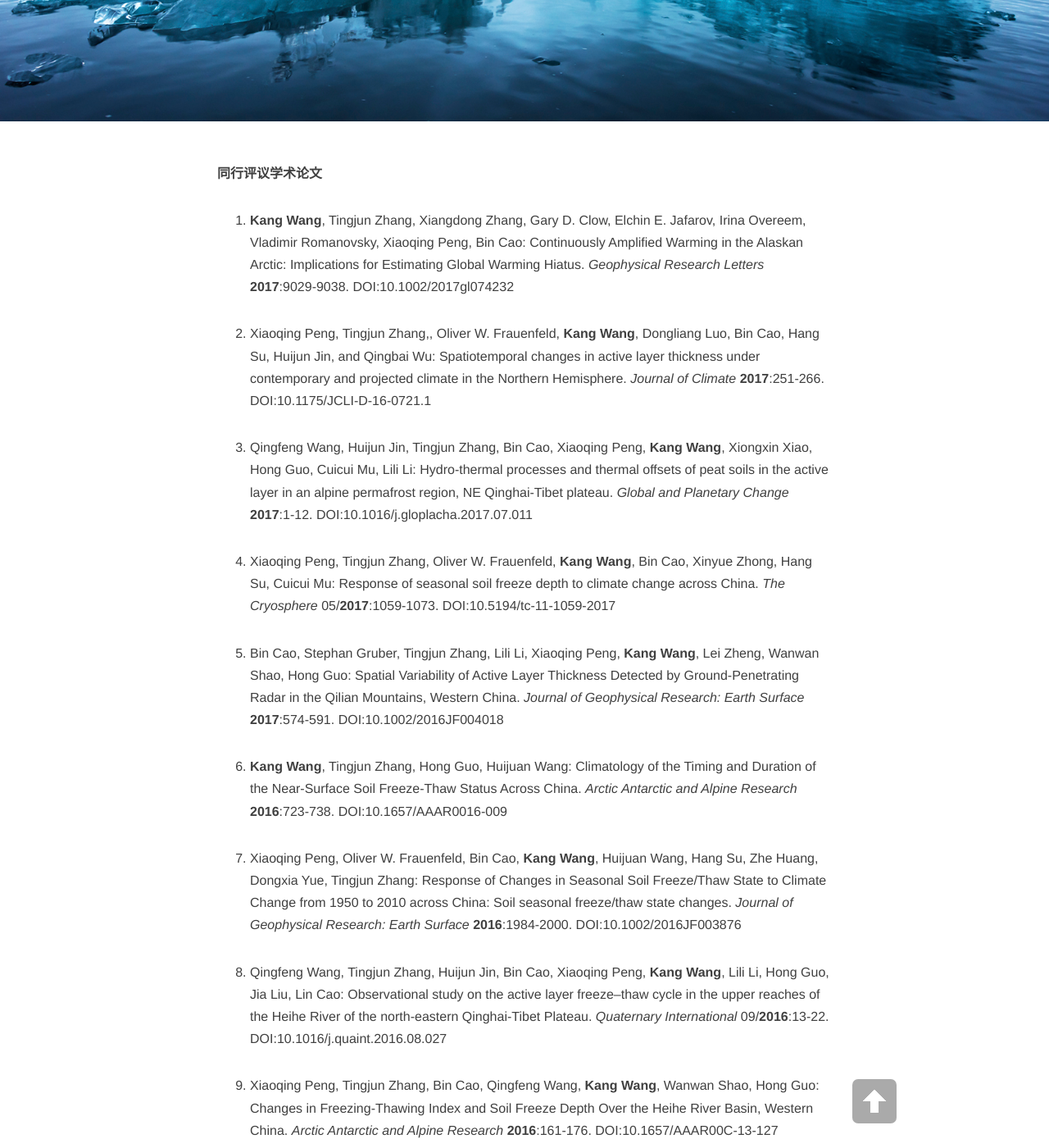
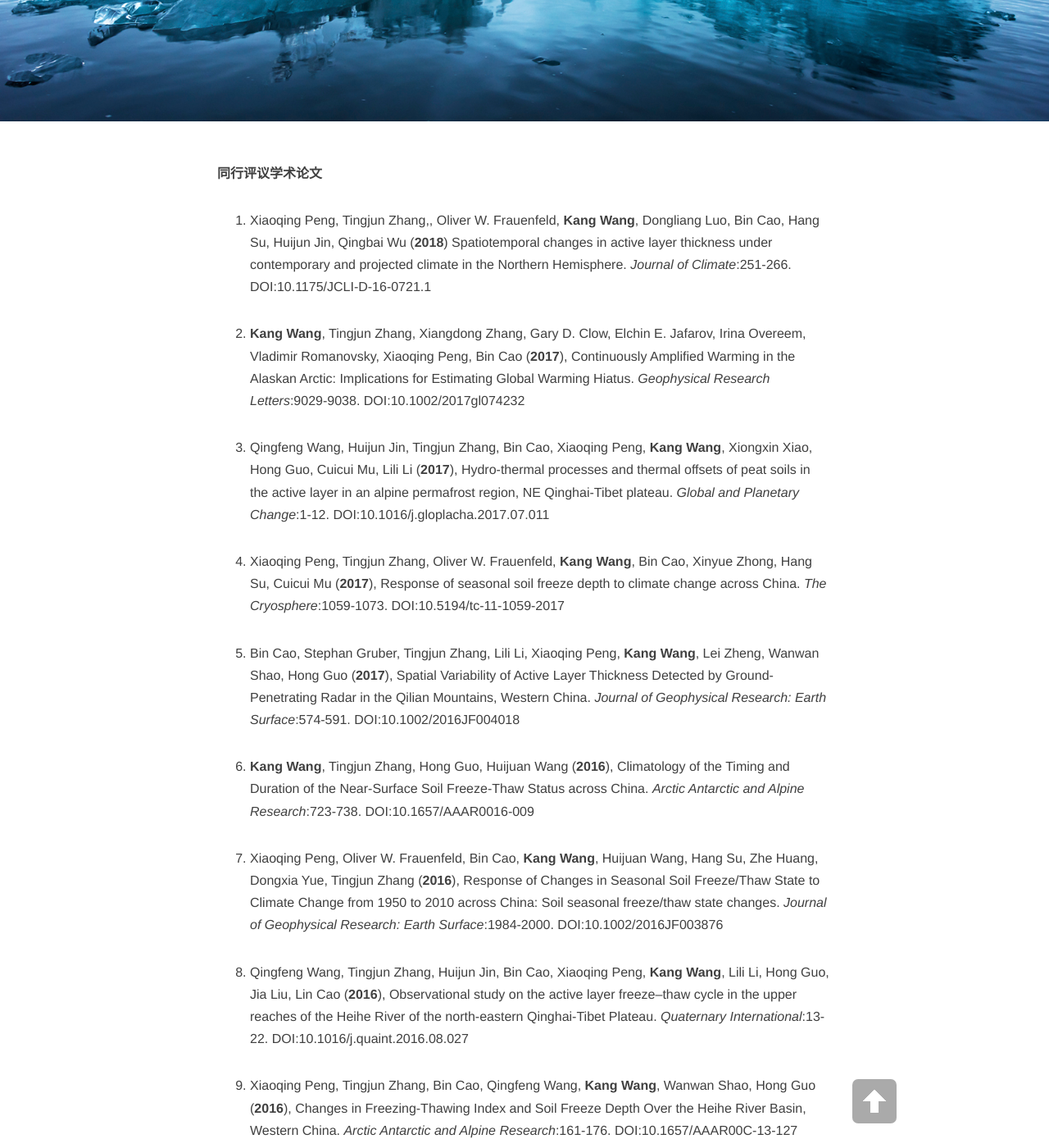
Before and after one commit to CryoECNU/cryoecnu.github.io, a Jekyll site: the page built from publication.md, in a window 1280 px wide and 1400 px high, scrolled down 280 px. Shown: the whole window at 82% size. Built offline with Jekyll 4.4.1, drawn with Linux system fonts in a browser that asks for light colours; nearby versions of some CDN libraries; some of the changed text lies outside the part shown.

Commit message:
Update publication.md

```diff
--- a/publication.md
+++ b/publication.md
@@ -7,52 +7,62 @@ header-img: "img/top.png"
 
 **同行评议学术论文**
 
-1. **Kang Wang**, Tingjun Zhang, Xiangdong Zhang, Gary D. Clow, Elchin E. Jafarov, Irina Overeem, Vladimir Romanovsky, Xiaoqing Peng, Bin Cao:
+1. Xiaoqing Peng, Tingjun Zhang,, Oliver W. Frauenfeld, **Kang Wang**, Dongliang Luo, Bin Cao, Hang Su, Huijun Jin, Qingbai Wu
+(**2018**)
+Spatiotemporal changes in active layer thickness under contemporary and projected climate in the Northern Hemisphere.
+*Journal of Climate*:251-266.
+[DOI:10.1175/JCLI-D-16-0721.1](https://doi.org/10.1175/JCLI-D-16-0721.1)
+
+1. **Kang Wang**, Tingjun Zhang, Xiangdong Zhang, Gary D. Clow, Elchin E. Jafarov, Irina Overeem, Vladimir Romanovsky, Xiaoqing Peng, Bin Cao
+(**2017**),
 Continuously Amplified Warming in the Alaskan Arctic: Implications for Estimating Global Warming Hiatus.
-*Geophysical Research Letters* **2017**:9029-9038.
+*Geophysical Research Letters*:9029-9038.
 [DOI:10.1002/2017gl074232](https://doi.org/10.1002/2017gl074232)
 
-1. Xiaoqing Peng, Tingjun Zhang,, Oliver W. Frauenfeld, **Kang Wang**, Dongliang Luo, Bin Cao, Hang Su, Huijun Jin, and Qingbai Wu:
-Spatiotemporal changes in active layer thickness under contemporary and projected climate in the Northern Hemisphere.
-*Journal of Climate* **2017**:251-266.
-[DOI:10.1175/JCLI-D-16-0721.1](https://doi.org/10.1175/JCLI-D-16-0721.1)
-
-1. Qingfeng Wang, Huijun Jin, Tingjun Zhang, Bin Cao, Xiaoqing Peng, **Kang Wang**, Xiongxin Xiao, Hong Guo, Cuicui Mu, Lili Li:
+1. Qingfeng Wang, Huijun Jin, Tingjun Zhang, Bin Cao, Xiaoqing Peng, **Kang Wang**, Xiongxin Xiao, Hong Guo, Cuicui Mu, Lili Li
+(**2017**),
 Hydro-thermal processes and thermal offsets of peat soils in the active layer in an alpine permafrost region, NE Qinghai-Tibet plateau.
-*Global and Planetary Change* **2017**:1-12.
+*Global and Planetary Change*:1-12.
 [DOI:10.1016/j.gloplacha.2017.07.011](https://doi.org/10.1016/j.gloplacha.2017.07.011)
 
-1. Xiaoqing Peng, Tingjun Zhang, Oliver W. Frauenfeld, **Kang Wang**, Bin Cao, Xinyue Zhong, Hang Su, Cuicui Mu:
+1. Xiaoqing Peng, Tingjun Zhang, Oliver W. Frauenfeld, **Kang Wang**, Bin Cao, Xinyue Zhong, Hang Su, Cuicui Mu
+(**2017**),
 Response of seasonal soil freeze depth to climate change across China.
-*The Cryosphere* 05/**2017**:1059-1073.
+*The Cryosphere*:1059-1073.
 [DOI:10.5194/tc-11-1059-2017](https://doi.org/10.5194/tc-11-1059-2017)
 
-1. Bin Cao, Stephan Gruber, Tingjun Zhang, Lili Li, Xiaoqing Peng, **Kang Wang**, Lei Zheng, Wanwan Shao, Hong Guo:
+1. Bin Cao, Stephan Gruber, Tingjun Zhang, Lili Li, Xiaoqing Peng, **Kang Wang**, Lei Zheng, Wanwan Shao, Hong Guo
+(**2017**),
 Spatial Variability of Active Layer Thickness Detected by Ground-Penetrating Radar in the Qilian Mountains, Western China.
-*Journal of Geophysical Research: Earth Surface* **2017**:574-591.
+*Journal of Geophysical Research: Earth Surface*:574-591.
 [DOI:10.1002/2016JF004018](https://doi.org/10.1002/2016JF004018)
 
-1. **Kang Wang**, Tingjun Zhang, Hong Guo, Huijuan Wang:
-Climatology of the Timing and Duration of the Near-Surface Soil Freeze-Thaw Status Across China.
-*Arctic Antarctic and Alpine Research* **2016**:723-738.
+1. **Kang Wang**, Tingjun Zhang, Hong Guo, Huijuan Wang
+(**2016**),
+Climatology of the Timing and Duration of the Near-Surface Soil Freeze-Thaw Status across China.
+*Arctic Antarctic and Alpine Research*:723-738.
 [DOI:10.1657/AAAR0016-009](https://doi.org/10.1657/AAAR0016-009)
 
-1. Xiaoqing Peng, Oliver W. Frauenfeld, Bin Cao, **Kang Wang**, Huijuan Wang, Hang Su, Zhe Huang, Dongxia Yue, Tingjun Zhang:
+1. Xiaoqing Peng, Oliver W. Frauenfeld, Bin Cao, **Kang Wang**, Huijuan Wang, Hang Su, Zhe Huang, Dongxia Yue, Tingjun Zhang
+(**2016**),
 Response of Changes in Seasonal Soil Freeze/Thaw State to Climate Change from 1950 to 2010 across China: Soil seasonal freeze/thaw state changes.
-*Journal of Geophysical Research: Earth Surface* **2016**:1984-2000.
+*Journal of Geophysical Research: Earth Surface*:1984-2000.
 [DOI:10.1002/2016JF003876](https://doi.org/10.1002/2016JF003876)
 
-1. Qingfeng Wang, Tingjun Zhang, Huijun Jin, Bin Cao, Xiaoqing Peng, **Kang Wang**, Lili Li, Hong Guo, Jia Liu, Lin Cao:
+1. Qingfeng Wang, Tingjun Zhang, Huijun Jin, Bin Cao, Xiaoqing Peng, **Kang Wang**, Lili Li, Hong Guo, Jia Liu, Lin Cao
+(**2016**),
 Observational study on the active layer freeze–thaw cycle in the upper reaches of the Heihe River of the north-eastern Qinghai-Tibet Plateau.
-*Quaternary International* 09/**2016**:13-22.
+*Quaternary International*:13-22.
 [DOI:10.1016/j.quaint.2016.08.027](https://doi.org/10.1016/j.quaint.2016.08.027)
 
-1. Xiaoqing Peng, Tingjun Zhang, Bin Cao, Qingfeng Wang, **Kang Wang**, Wanwan Shao, Hong Guo:
+1. Xiaoqing Peng, Tingjun Zhang, Bin Cao, Qingfeng Wang, **Kang Wang**, Wanwan Shao, Hong Guo
+(**2016**),
 Changes in Freezing-Thawing Index and Soil Freeze Depth Over the Heihe River Basin, Western China.
-*Arctic Antarctic and Alpine Research* **2016**:161-176.
+*Arctic Antarctic and Alpine Research*:161-176.
 [DOI:10.1657/AAAR00C-13-127](https://doi.org/10.1657/AAAR00C-13-127)
 
-1. **Kang Wang**, Tingjun Zhang, Xinyue Zhong:
+1. **Kang Wang**, Tingjun Zhang, Xinyue Zhong
+(**2015**),
 Changes in the timing and duration of the near-surface soil freeze/thaw status from 1956 to 2006 across China.
-*The Cryosphere* **2015**:1321-1331.
+*The Cryosphere*:1321-1331.
 [DOI:10.5194/tc-9-1321-2015](https://doi.org/10.5194/tc-9-1321-2015)
```
